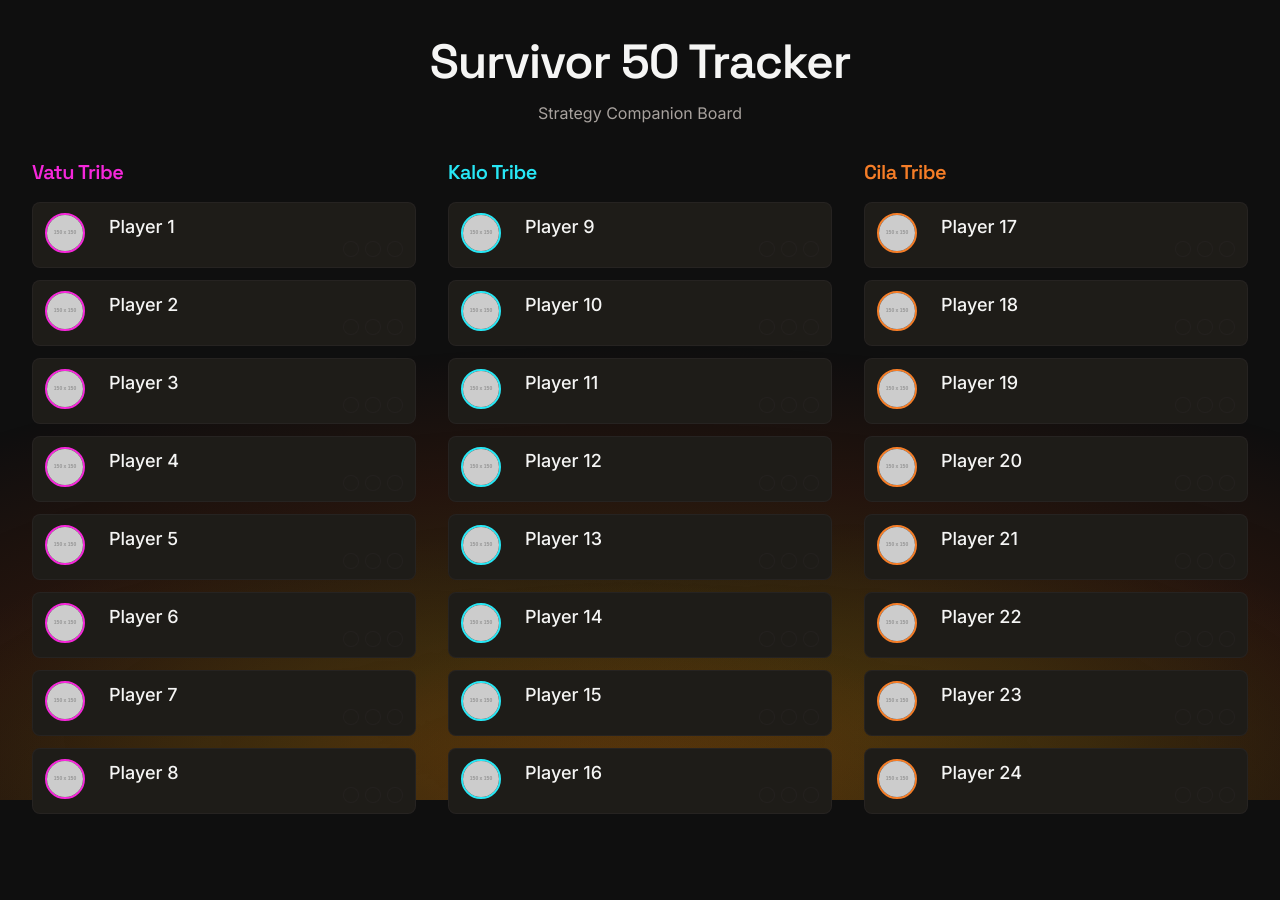
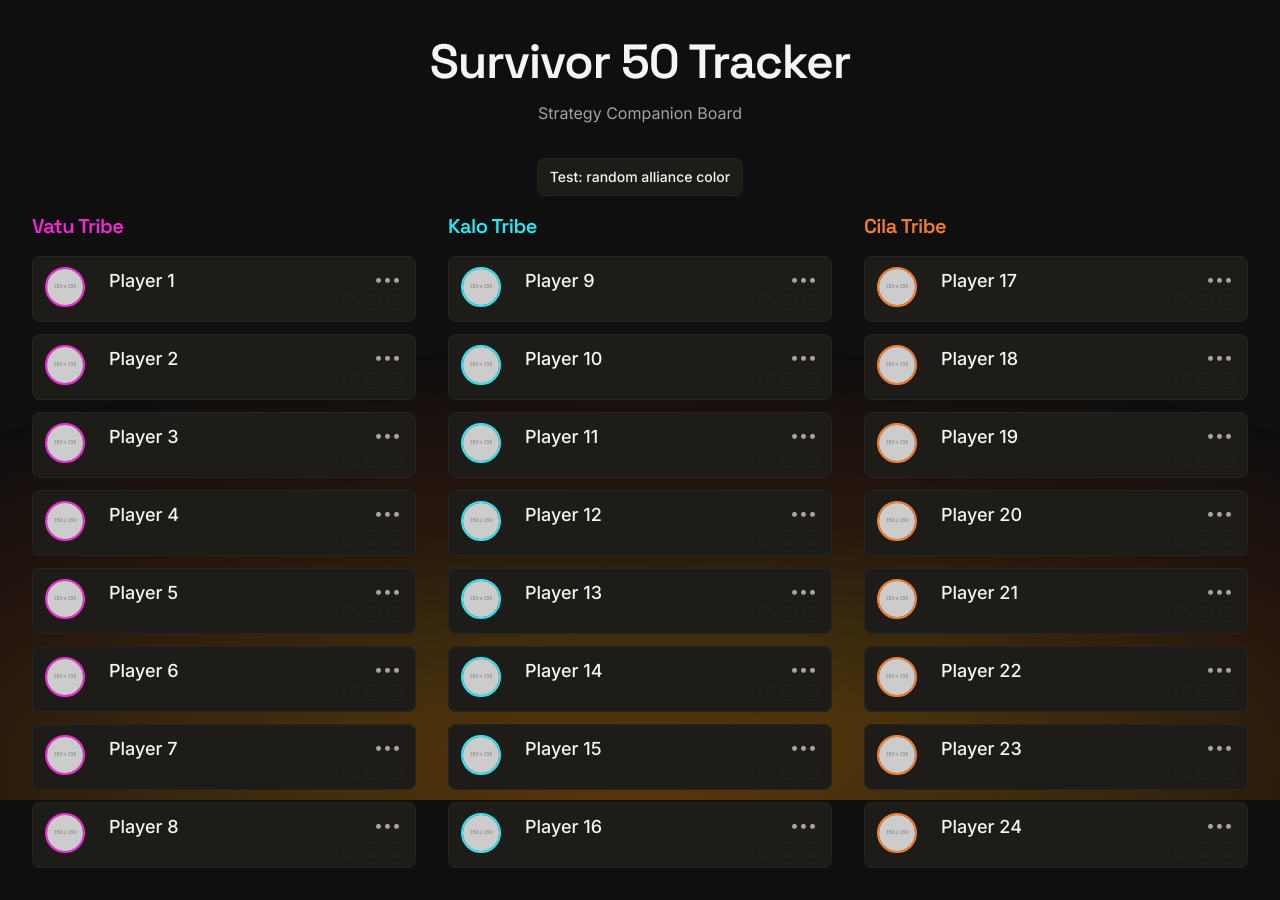
Before and after one commit to stoneroshell/survivor-tracker, a Next.js app: page / in a window 1280 px wide. Before the commit the page ends 846 px from the top, so only its background shows below. Built offline with nearby package versions, Linux system fonts and the light colour scheme.

Commit message:
added alliance options

```diff
--- a/src/components/PlayerCard.tsx
+++ b/src/components/PlayerCard.tsx
@@ -1,31 +1,113 @@
-import { forwardRef } from "react";
+"use client";
+
+import { forwardRef, useRef, useState, useEffect, useLayoutEffect } from "react";
+import { createPortal } from "react-dom";
+import { useSurvivorStore } from "@/store/useSurvivorStore";
+
+const ALLIANCE_PRESET_COLORS = [
+  "#E10600", // Crimson Red
+  "#1F3C88", // Deep Royal Blue
+  "#FFD100", // Tribal Gold
+  "#6A0DAD", // Royal Purple
+  "#228B22", // Forest Green
+  "#D4D4D4", // Light Gray
+  "#4B0082", // Indigo
+  "#A52A2A", // Burnt Brown
+  "#572C2C", // Dark Brown
+  "#9DC209", // Acid Lime
+] as const;
 
 export interface PlayerCardProps
   extends Omit<
     React.ComponentPropsWithoutRef<"article">,
     "className" | "style"
   > {
+  playerId: string;
   name: string;
   image: string;
-  icons: string[];
+  allianceColor: string | null;
   tribeBorderClass: "border-tribeVatu" | "border-tribeKalo" | "border-tribeCila";
   style?: React.CSSProperties;
   isDragging?: boolean;
 }
 
+type MenuView = "closed" | "menu" | "colors";
+
 export const PlayerCard = forwardRef<HTMLElement, PlayerCardProps>(
   function PlayerCard(
-    { name, image, icons, tribeBorderClass, style, isDragging, ...rest },
+    {
+      playerId,
+      name,
+      image,
+      allianceColor,
+      tribeBorderClass,
+      style,
+      isDragging,
+      ...rest
+    },
     ref
   ) {
+    const setPlayerAllianceColor = useSurvivorStore(
+      (s) => s.setPlayerAllianceColor
+    );
+    const [menuView, setMenuView] = useState<MenuView>("closed");
+    const [dropdownRect, setDropdownRect] = useState<DOMRect | null>(null);
+    const triggerRef = useRef<HTMLDivElement>(null);
+    const portalRef = useRef<HTMLDivElement>(null);
+
+    useLayoutEffect(() => {
+      if (menuView === "closed") {
+        setDropdownRect(null);
+        return;
+      }
+      const rect = triggerRef.current?.getBoundingClientRect();
+      if (rect) setDropdownRect(rect);
+    }, [menuView]);
+
+    useEffect(() => {
+      if (menuView === "closed") return;
+      function handleClickOutside(e: MouseEvent) {
+        const target = e.target as Node;
+        if (
+          triggerRef.current?.contains(target) ||
+          portalRef.current?.contains(target)
+        ) {
+          return;
+        }
+        setMenuView("closed");
+      }
+      document.addEventListener("mousedown", handleClickOutside);
+      return () => document.removeEventListener("mousedown", handleClickOutside);
+    }, [menuView]);
+
+    const stripStyle =
+      allianceColor != null
+        ? {
+            backgroundColor: allianceColor,
+            boxShadow: `0 0 12px ${allianceColor}50`,
+          }
+        : undefined;
+
+    function handleSetAlliance(color: string) {
+      setPlayerAllianceColor(playerId, color);
+      setMenuView("closed");
+    }
+
+    function handleRemoveAlliance() {
+      setPlayerAllianceColor(playerId, null);
+      setMenuView("closed");
+    }
+
+    const isMenuOpen = menuView !== "closed";
+
     return (
       <article
         ref={ref}
         style={style}
-        className={`flex min-h-[4rem] items-stretch gap-6 rounded-card border border-border/80 bg-surfaceCard px-3 py-2.5 ${
+        className={`relative flex min-h-[4rem] items-stretch gap-6 rounded-card border border-border/80 bg-surfaceCard px-3 py-2.5 ${
           isDragging
             ? "scale-[1.02] shadow-fire-glow transition-none"
-            : "transition-all duration-100 hover:scale-[1.08] hover:shadow-fire-glow"
+            : "transition-all duration-100 hover:scale-[1.04] hover:shadow-fire-glow"
         }`}
         aria-label={`Player: ${name}`}
         {...rest}
@@ -48,30 +130,98 @@ export const PlayerCard = forwardRef<HTMLElement, PlayerCardProps>(
             </p>
           </div>
           <div className="flex justify-end gap-1.5" aria-hidden="true">
-            {icons.length > 0
-              ? icons.map((icon, i) => (
-                  <span
-                    key={i}
-                    className="h-4 w-4 shrink-0 rounded-full border border-border/60 bg-surfaceCard"
-                    title={icon}
-                  />
-                ))
-              : [
-                  <span
-                    key="1"
-                    className="h-4 w-4 shrink-0 rounded-full border border-border/60 bg-surfaceCard"
-                  />,
-                  <span
-                    key="2"
-                    className="h-4 w-4 shrink-0 rounded-full border border-border/60 bg-surfaceCard"
-                  />,
-                  <span
-                    key="3"
-                    className="h-4 w-4 shrink-0 rounded-full border border-border/60 bg-surfaceCard"
-                  />,
-                ]}
+            <span className="h-4 w-4 shrink-0 rounded-full border border-border/60 bg-surfaceCard" />
+            <span className="h-4 w-4 shrink-0 rounded-full border border-border/60 bg-surfaceCard" />
+            <span className="h-4 w-4 shrink-0 rounded-full border border-border/60 bg-surfaceCard" />
           </div>
         </div>
+
+        {/* Menu button – dropdown renders in portal so it appears above all cards */}
+        <div
+          ref={triggerRef}
+          className="absolute right-2 top-2"
+          onPointerDown={(e) => e.stopPropagation()}
+        >
+          <button
+            type="button"
+            onClick={() =>
+              setMenuView((v) => (v === "closed" ? "menu" : "closed"))
+            }
+            className="rounded px-1.5 py-0.5 text-muted transition-opacity duration-150 hover:bg-border/40 hover:text-foreground"
+            aria-label="Alliance options"
+            aria-expanded={isMenuOpen}
+          >
+            •••
+          </button>
+        </div>
+
+        {/* Portal: menu and color picker render above all cards */}
+        {dropdownRect &&
+          createPortal(
+            <div
+              ref={portalRef}
+              className="fixed z-[9999] transition-opacity duration-150"
+              style={{
+                top: dropdownRect.bottom + 4,
+                right: window.innerWidth - dropdownRect.right,
+              }}
+            >
+              {menuView === "menu" && (
+                <div
+                  className="w-40 rounded-card border border-border bg-surfaceCard py-1 shadow-fire-glow"
+                  role="menu"
+                >
+                  <button
+                    type="button"
+                    className="w-full px-3 py-2 text-left text-sm text-foreground transition-colors hover:bg-border/40"
+                    role="menuitem"
+                    onClick={() => setMenuView("colors")}
+                  >
+                    Set Alliance
+                  </button>
+                  {allianceColor != null && (
+                    <button
+                      type="button"
+                      className="w-full px-3 py-2 text-left text-sm text-foreground transition-colors hover:bg-border/40"
+                      role="menuitem"
+                      onClick={handleRemoveAlliance}
+                    >
+                      Remove Alliance
+                    </button>
+                  )}
+                </div>
+              )}
+              {menuView === "colors" && (
+                <div
+                  className="grid grid-cols-5 gap-1.5 rounded-card border border-border bg-surfaceCard p-2 shadow-fire-glow"
+                  role="menu"
+                >
+                  {ALLIANCE_PRESET_COLORS.map((color) => (
+                    <button
+                      key={color}
+                      type="button"
+                      className="h-7 w-7 rounded-sm border border-border/60 transition-opacity hover:opacity-90"
+                      style={{
+                        backgroundColor: color,
+                        boxShadow: `0 0 8px ${color}40`,
+                      }}
+                      aria-label={`Set alliance color ${color}`}
+                      onClick={() => handleSetAlliance(color)}
+                    />
+                  ))}
+                </div>
+              )}
+            </div>,
+            document.body
+          )}
+
+        {allianceColor != null && (
+          <div
+            className="absolute right-0 top-0 h-full w-[5px] rounded-l-sm"
+            style={stripStyle}
+            aria-hidden
+          />
+        )}
       </article>
     );
   }
--- a/src/components/TribeBoard.tsx
+++ b/src/components/TribeBoard.tsx
@@ -1,6 +1,5 @@
 "use client";
 
-import { useState } from "react";
 import {
   DndContext,
   PointerSensor,
@@ -10,65 +9,34 @@ import {
   type DragEndEvent,
 } from "@dnd-kit/core";
 import { arrayMove } from "@dnd-kit/sortable";
+import type { Player, TribeId } from "@/store/useSurvivorStore";
+import { useSurvivorStore } from "@/store/useSurvivorStore";
 import { TribeColumn } from "./TribeColumn";
-
-const PLACEHOLDER_IMAGE = "https://via.placeholder.com/150";
-
-export type TribeId = "vatu" | "kalo" | "cila";
-
-export interface Player {
-  id: string;
-  name: string;
-  image: string;
-  icons: string[];
-  tribe: TribeId;
-}
-
-function buildPlaceholderPlayers(
-  tribeId: TribeId,
-  startIndex: number,
-  count: number
-): Player[] {
-  return Array.from({ length: count }, (_, i) => {
-    const num = startIndex + i + 1;
-    return {
-      id: `${tribeId}-${i}`,
-      name: `Player ${num}`,
-      image: PLACEHOLDER_IMAGE,
-      icons: [],
-      tribe: tribeId,
-    };
-  });
-}
 
 const TRIBE_CONFIG: Array<{
   tribeId: TribeId;
   tribeName: string;
   headerColorClass: "text-tribeVatu" | "text-tribeKalo" | "text-tribeCila";
 }> = [
-  {
-    tribeId: "vatu",
-    tribeName: "Vatu Tribe",
-    headerColorClass: "text-tribeVatu",
-  },
-  {
-    tribeId: "kalo",
-    tribeName: "Kalo Tribe",
-    headerColorClass: "text-tribeKalo",
-  },
-  {
-    tribeId: "cila",
-    tribeName: "Cila Tribe",
-    headerColorClass: "text-tribeCila",
-  },
+  { tribeId: "vatu", tribeName: "Vatu Tribe", headerColorClass: "text-tribeVatu" },
+  { tribeId: "kalo", tribeName: "Kalo Tribe", headerColorClass: "text-tribeKalo" },
+  { tribeId: "cila", tribeName: "Cila Tribe", headerColorClass: "text-tribeCila" },
 ];
 
 function getPlayersByTribe(players: Player[]) {
+  const byTribe = (tribeId: TribeId) =>
+    players
+      .filter((p) => p.tribe === tribeId)
+      .sort((a, b) => a.tribeOrder - b.tribeOrder);
   return {
-    vatu: players.filter((p) => p.tribe === "vatu"),
-    kalo: players.filter((p) => p.tribe === "kalo"),
-    cila: players.filter((p) => p.tribe === "cila"),
+    vatu: byTribe("vatu"),
+    kalo: byTribe("kalo"),
+    cila: byTribe("cila"),
   };
+}
+
+function withTribeOrder<T extends Player>(list: T[]): T[] {
+  return list.map((p, i) => ({ ...p, tribeOrder: i })) as T[];
 }
 
 function rebuildPlayers(
@@ -76,17 +44,30 @@ function rebuildPlayers(
   kalo: Player[],
   cila: Player[]
 ): Player[] {
-  return [...vatu, ...kalo, ...cila];
+  return [
+    ...withTribeOrder(vatu),
+    ...withTribeOrder(kalo),
+    ...withTribeOrder(cila),
+  ];
 }
 
-const initialPlayers = rebuildPlayers(
-  buildPlaceholderPlayers("vatu", 0, 8),
-  buildPlaceholderPlayers("kalo", 8, 8),
-  buildPlaceholderPlayers("cila", 16, 8)
-);
+const TEST_ALLIANCE_COLORS = [
+  "#b8860b", /* tribalGold */
+  "#d97706", /* fireGlow */
+  "#c2410c", /* firePrimary */
+  "#f527da", /* tribeVatu */
+  "#27e7f5", /* tribeKalo */
+  "#f57d27", /* tribeCila */
+];
+
+function pickRandom<T>(arr: T[]): T {
+  return arr[Math.floor(Math.random() * arr.length)];
+}
 
 export function TribeBoard() {
-  const [players, setPlayers] = useState<Player[]>(initialPlayers);
+  const players = useSurvivorStore((s) => s.players);
+  const setPlayers = useSurvivorStore((s) => s.setPlayers);
+  const setPlayerAllianceColor = useSurvivorStore((s) => s.setPlayerAllianceColor);
 
   const sensors = useSensors(
     useSensor(PointerSensor, { activationConstraint: { distance: 8 } }),
@@ -109,7 +90,6 @@ export function TribeBoard() {
     const sourceIndex = sourceList.findIndex((p) => p.id === activeId);
     if (sourceIndex === -1) return;
 
-    // Dropped on a tribe droppable (empty area) -> append to that tribe
     if (overId === "tribe-vatu" || overId === "tribe-kalo" || overId === "tribe-cila") {
       const targetTribe = overId.replace("tribe-", "") as TribeId;
       if (sourceTribe === targetTribe) return;
@@ -128,7 +108,6 @@ export function TribeBoard() {
       return;
     }
 
-    // Dropped on another player
     const overPlayer = players.find((p) => p.id === overId);
     if (!overPlayer) return;
 
@@ -138,14 +117,12 @@ export function TribeBoard() {
     if (targetIndex === -1) return;
 
     if (sourceTribe === targetTribe) {
-      // Reorder within same tribe
       const newList = arrayMove(sourceList, sourceIndex, targetIndex);
       const next = { ...byTribe, [sourceTribe]: newList };
       setPlayers(rebuildPlayers(next.vatu, next.kalo, next.cila));
       return;
     }
 
-    // Move to different tribe
     const updatedPlayer = { ...activePlayer, tribe: targetTribe };
     const newSourceList = sourceList.filter((p) => p.id !== activeId);
     const newTargetList = [
@@ -163,12 +140,26 @@ export function TribeBoard() {
 
   const byTribe = getPlayersByTribe(players);
 
+  function handleTestAllianceColor() {
+    const target = pickRandom(players);
+    const color = pickRandom(TEST_ALLIANCE_COLORS);
+    setPlayerAllianceColor(target.id, color);
+  }
+
   return (
     <DndContext
       id="tribe-board-dnd"
       sensors={sensors}
       onDragEnd={handleDragEnd}
     >
+      <div className="flex flex-col gap-4">
+        <button
+          type="button"
+          onClick={handleTestAllianceColor}
+          className="self-center rounded-card border border-border/80 bg-surfaceCard px-3 py-2 text-sm font-medium text-foreground transition-colors hover:bg-surfaceCard/80 hover:shadow-fire-glow"
+        >
+          Test: random alliance color
+        </button>
       <div
         className="grid grid-cols-1 gap-8 md:grid-cols-3"
         role="region"
@@ -184,6 +175,7 @@ export function TribeBoard() {
           />
         ))}
       </div>
+      </div>
     </DndContext>
   );
 }
--- a/src/components/TribeColumn.tsx
+++ b/src/components/TribeColumn.tsx
@@ -7,7 +7,7 @@ import {
   verticalListSortingStrategy,
 } from "@dnd-kit/sortable";
 import { CSS } from "@dnd-kit/utilities";
-import type { Player, TribeId } from "./TribeBoard";
+import type { Player, TribeId } from "@/store/useSurvivorStore";
 import { PlayerCard } from "./PlayerCard";
 
 const HEADER_TO_BORDER = {
@@ -50,9 +50,10 @@ function SortablePlayerCard({
         ref={setNodeRef}
         style={style}
         isDragging={isDragging}
+        playerId={player.id}
         name={player.name}
         image={player.image}
-        icons={player.icons}
+        allianceColor={player.allianceColor}
         tribeBorderClass={tribeBorderClass}
         {...attributes}
         {...listeners}
--- /dev/null
+++ b/src/store/useSurvivorStore.ts
@@ -0,0 +1,53 @@
+import { create } from "zustand";
+
+export type TribeId = "vatu" | "kalo" | "cila";
+
+export interface Player {
+  id: string;
+  name: string;
+  image: string;
+  tribe: TribeId;
+  tribeOrder: number;
+  allianceColor: string | null;
+}
+
+interface SurvivorState {
+  players: Player[];
+  setPlayers: (players: Player[]) => void;
+  setPlayerAllianceColor: (playerId: string, allianceColor: string | null) => void;
+}
+
+const PLACEHOLDER_IMAGE = "https://via.placeholder.com/150";
+
+function buildInitialPlayers(): Player[] {
+  const tribes: TribeId[] = ["vatu", "kalo", "cila"];
+  const countPerTribe = 8;
+  const players: Player[] = [];
+
+  tribes.forEach((tribeId, tribeIndex) => {
+    const startNum = tribeIndex * countPerTribe + 1;
+    for (let i = 0; i < countPerTribe; i++) {
+      players.push({
+        id: `${tribeId}-${i}`,
+        name: `Player ${startNum + i}`,
+        image: PLACEHOLDER_IMAGE,
+        tribe: tribeId,
+        tribeOrder: i,
+        allianceColor: null,
+      });
+    }
+  });
+
+  return players;
+}
+
+export const useSurvivorStore = create<SurvivorState>((set) => ({
+  players: buildInitialPlayers(),
+  setPlayers: (players) => set({ players }),
+  setPlayerAllianceColor: (playerId, allianceColor) =>
+    set((state) => ({
+      players: state.players.map((p) =>
+        p.id === playerId ? { ...p, allianceColor } : p
+      ),
+    })),
+}));
```
